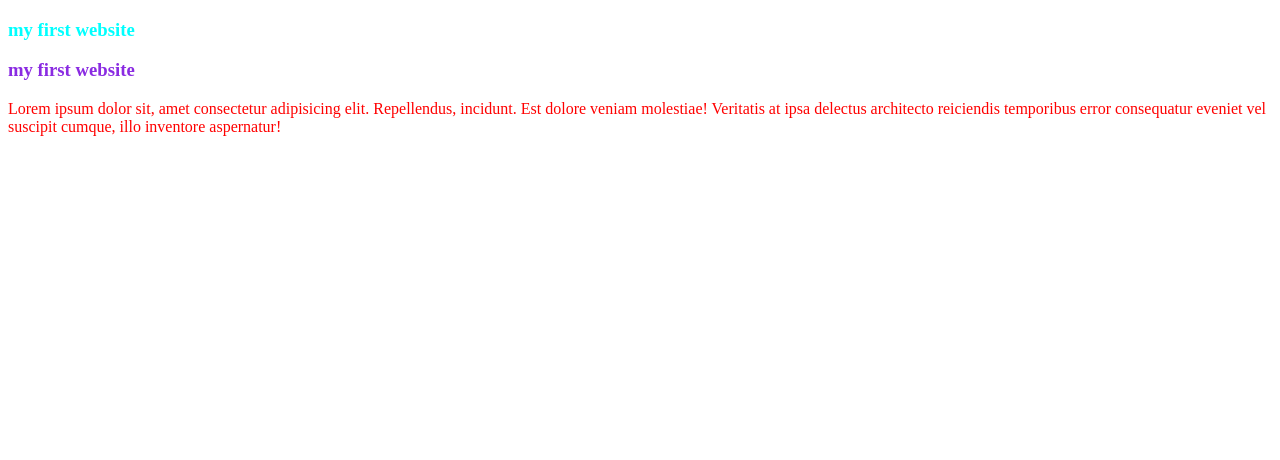
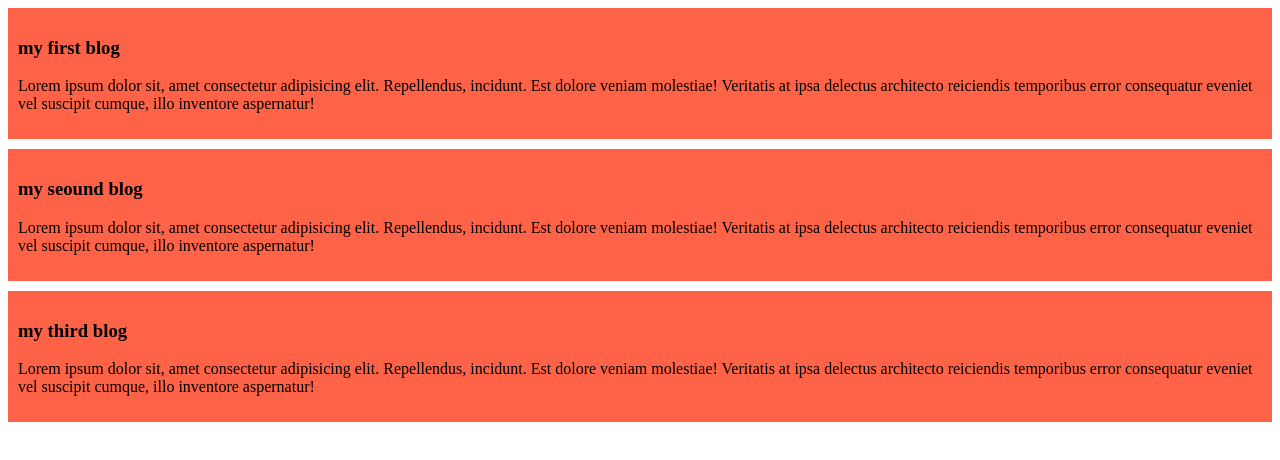
Before and after one commit to hasibislam123/my-simple-website, a plain HTML site: page index.html in a window 1280 px wide. Drawn offline with Linux system fonts and the light colour scheme.

Commit message:
added the second and the third blog

```diff
--- a/index.html
+++ b/index.html
@@ -3,14 +3,27 @@
 <head>
     <meta charset="UTF-8">
     <meta name="viewport" content="width=device-width, initial-scale=1.0">
-    <link rel="stylesheet" href="style.css">
+    <link rel="stylesheet" href="styles/blog.css">
     <title>my simple website</title>
 </head>
 <body>
+
     <div>
-        <h3  class="h3" id="h3id1">my first website</h3>
-         <h3  class="h3" id="h3id2">my first website</h3>
+        <h3  >my first blog </h3>
+
         <p>Lorem ipsum dolor sit, amet consectetur adipisicing elit. Repellendus, incidunt. Est dolore veniam molestiae! Veritatis at ipsa delectus architecto reiciendis temporibus error consequatur eveniet vel suscipit cumque, illo inventore aspernatur!</p>
     </div>
+    <div>
+        <h3  >my seound blog</h3>
+
+        <p>Lorem ipsum dolor sit, amet consectetur adipisicing elit. Repellendus, incidunt. Est dolore veniam molestiae! Veritatis at ipsa delectus architecto reiciendis temporibus error consequatur eveniet vel suscipit cumque, illo inventore aspernatur!</p>
+    </div>
+    <div>
+
+         <h3  >my third blog</h3>
+        <p>Lorem ipsum dolor sit, amet consectetur adipisicing elit. Repellendus, incidunt. Est dolore veniam molestiae! Veritatis at ipsa delectus architecto reiciendis temporibus error consequatur eveniet vel suscipit cumque, illo inventore aspernatur!</p>
+    </div>
+
+
 </body>
 </html>
--- a/style.css
+++ /dev/null
@@ -1,9 +0,0 @@
-div{
-    color: red;
-}
-.h3{
-    color: aqua;
-}
-#h3id2{
-    color: blueviolet;
-}
--- /dev/null
+++ b/styles/blog.css
@@ -0,0 +1,5 @@
+div{
+    background-color: tomato;
+    padding: 10px;
+    margin-bottom: 10px; ;
+}
```
